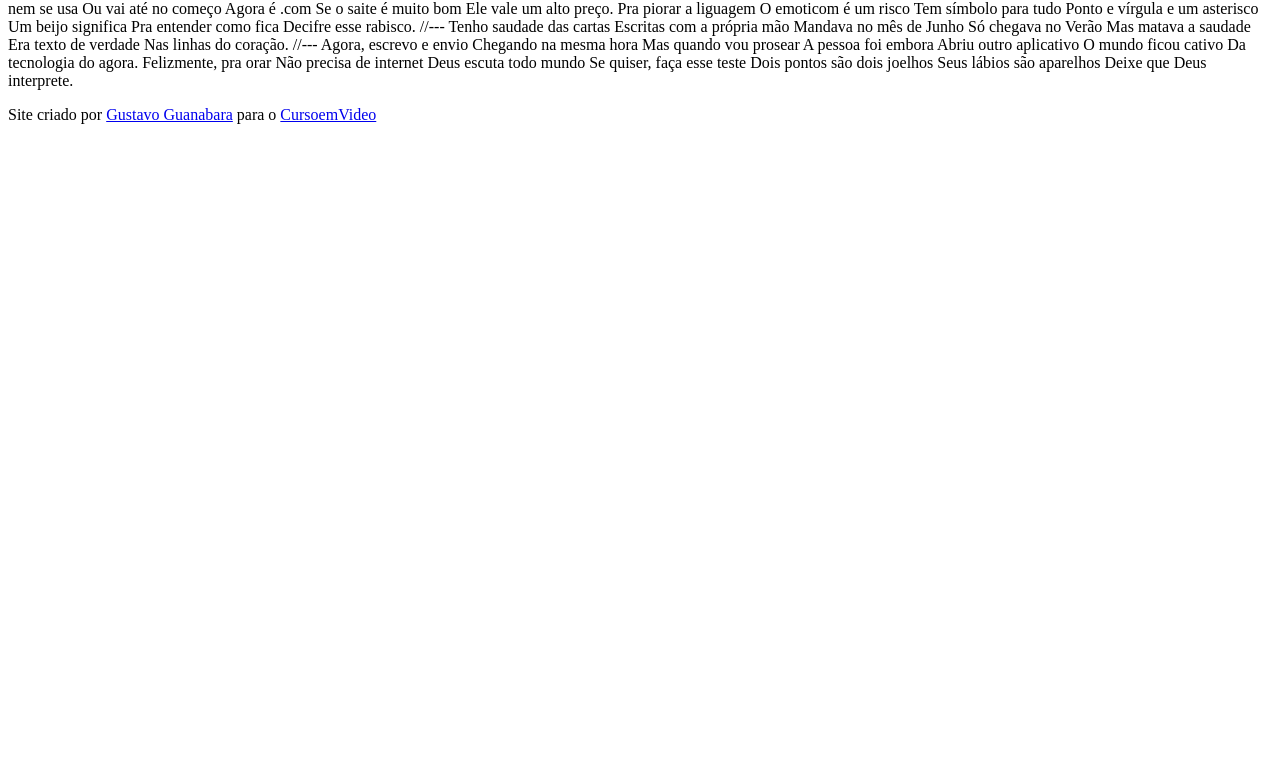
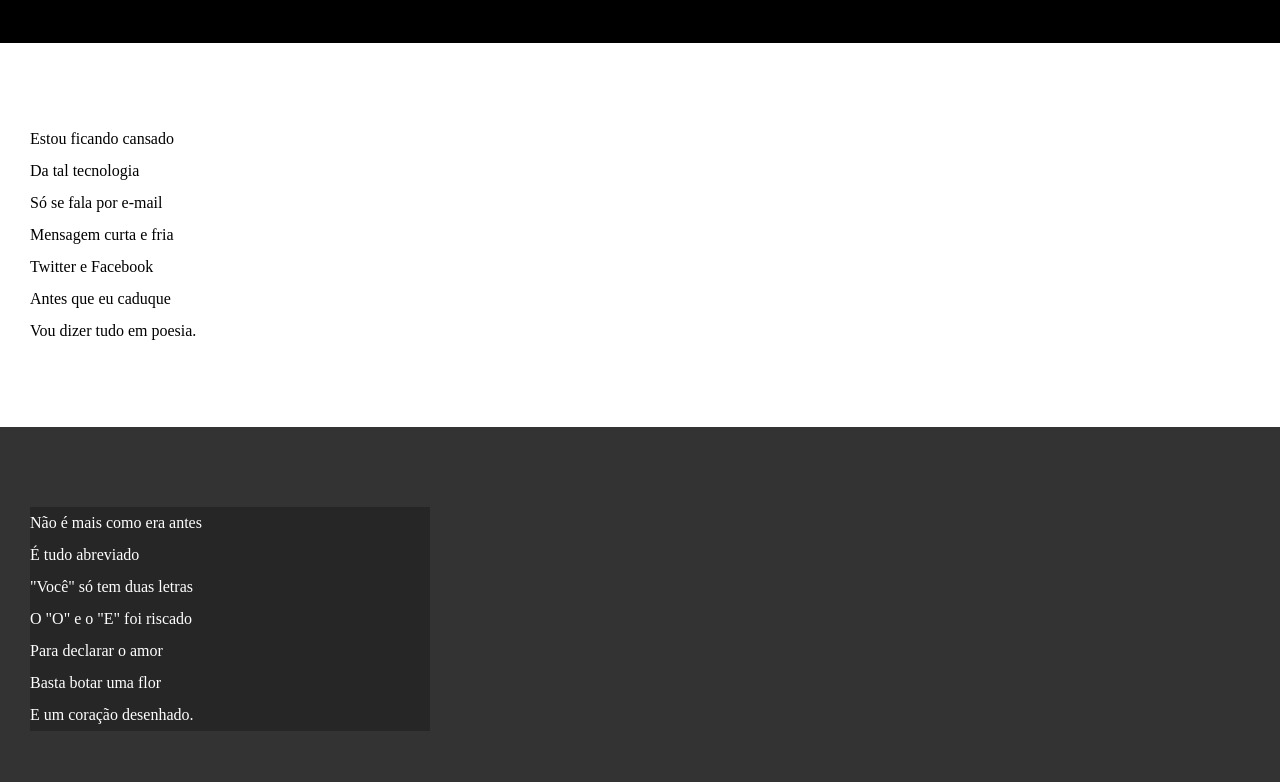
Before and after one commit to LawlietRY/html-css, a plain HTML site: page desafios do curso/desafio 12/desafio12.html in a window 1280 px wide. Shown: the part 112-894 px from the top of the page. Before the commit the page ends 800 px from the top, so only its background shows below. Drawn offline with Linux system fonts and the light colour scheme.

Commit message:
estilos dos texto atualizados

```diff
--- a/desafios do curso/desafio 12/desafio12.html
+++ b/desafios do curso/desafio 12/desafio12.html
@@ -4,77 +4,104 @@
     <meta charset="UTF-8">
     <meta name="viewport" content="width=device-width, initial-scale=1.0">
     <title>Desafio do Cordel</title>
+    <link rel="stylesheet" href="estilo/style.css">
 </head>
 <body>
 
     <header>
-        Cordel Moderno
-        <p>Por <a href="https://www.recantodasletras.com.br/poesias/3186743" target="_blank">Milton Duarte</a></p>
+        <h1>
+            Cordel Moderno
+        </h1>
+
+        <p>
+            Por <a href="https://www.recantodasletras.com.br/poesias/3186743" target="_blank">Milton Duarte</a>
+        </p>
+
     </header>
 
-    Estou ficando cansado
-    Da tal tecnologia
-    Só se fala por e-mail
-    Mensagem curta e fria
-    Twitter e Facebook
-    Antes que eu caduque
-    Vou dizer tudo em poesia.
+    <section class="normal">
+        <p>
+            Estou ficando cansado <br>
+            Da tal tecnologia <br>
+            Só se fala por e-mail <br>
+            Mensagem curta e fria <br>
+            Twitter e Facebook <br>
+            Antes que eu caduque <br>
+            Vou dizer tudo em poesia. <br>
+        </p>
+    </section>
 
-    //---
 
-    Não é mais como era antes
-    É tudo abreviado
-    "Você" só tem duas letras
-    O "O" e o "E" foi riscado
-    Para declarar o amor
-    Basta botar uma flor
-    E um coração desenhado.
+    <section class="imagem">
+        <p>
+            Não é mais como era antes <br>
+            É tudo abreviado <br>
+            "Você" só tem duas letras <br>
+            O "O" e o "E" foi riscado <br>
+            Para declarar o amor <br>
+            Basta botar uma flor <br>
+            E um coração desenhado. <br>
+        </p>
+    </section>
 
-    //---
 
-    Arroba agora não pesa
-    É parte de um endereço
-    Ponto final nem se usa
-    Ou vai até no começo
-    Agora é .com
-    Se o saite é muito bom
-    Ele vale um alto preço.
+    <section class="normal">
+        <p>
+            Arroba agora não pesa <br>
+            É parte de um endereço <br>
+            Ponto final nem se usa <br>
+            Ou vai até no começo <br>
+            Agora é .com <br>
+            Se o saite é muito bom <br>
+            Ele vale um alto preço. <br>
+        </p>
 
-    Pra piorar a liguagem
-    O emoticom é um risco
-    Tem símbolo para tudo
-    Ponto e vírgula e um asterisco
-    Um beijo significa
-    Pra entender como fica
-    Decifre esse rabisco.
+        <p>
+            Pra piorar a liguagem <br>
+            O emoticom é um risco <br>
+            Tem símbolo para tudo <br>
+            Ponto e vírgula e um asterisco <br>
+            Um beijo significa <br>
+            Pra entender como fica <br>
+            Decifre esse rabisco. <br>
+        </p>
+    </section>
 
-    //---
 
-    Tenho saudade das cartas
-    Escritas com a própria mão
-    Mandava no mês de Junho
-    Só chegava no Verão
-    Mas matava a saudade
-    Era texto de verdade
-    Nas linhas do coração.
+    <section class="imagem">
+        <p>
+            Tenho saudade das cartas <br>
+            Escritas com a própria mão <br>
+            Mandava no mês de Junho <br>
+            Só chegava no Verão <br>
+            Mas matava a saudade <br>
+            Era texto de verdade <br>
+            Nas linhas do coração. <br>
+        </p>
+    </section>
 
-    //---
 
-    Agora, escrevo e envio
-    Chegando na mesma hora
-    Mas quando vou prosear
-    A pessoa foi embora
-    Abriu outro aplicativo
-    O mundo ficou cativo
-    Da tecnologia do agora.
+    <section class="normal">
+        <p>
+            Agora, escrevo e envio <br>
+            Chegando na mesma hora <br>
+            Mas quando vou prosear <br>
+            A pessoa foi embora <br>
+            Abriu outro aplicativo <br>
+            O mundo ficou cativo <br>
+            Da tecnologia do agora. <br>
+        </p>
 
-    Felizmente, pra orar
-    Não precisa de internet
-    Deus escuta todo mundo
-    Se quiser, faça esse teste
-    Dois pontos são dois joelhos
-    Seus lábios são aparelhos
-    Deixe que Deus interprete.
+        <p>
+            Felizmente, pra orar <br>
+            Não precisa de internet <br>
+            Deus escuta todo mundo <br>
+            Se quiser, faça esse teste <br>
+            Dois pontos são dois joelhos <br>
+            Seus lábios são aparelhos <br>
+            Deixe que Deus interprete. <br>
+        </p>
+    </section>
 
 
     <footer>
--- /dev/null
+++ b/desafios do curso/desafio 12/estilo/style.css
@@ -0,0 +1,67 @@
+@charset "UTF-8";
+
+* {
+    margin: 0px;
+    padding: 0px;
+}
+
+html, body {
+    background-color: darkgray;
+    min-height: 100vh;
+}
+
+header {
+    background-color: black;
+    color: white;
+    text-align: center;
+}
+
+header>h1 {
+    padding-top: 50px;
+    font-variant: small-caps;
+}
+
+header>p {
+    padding-bottom: 50px;
+
+}
+
+a {
+    color: white;
+    text-decoration: none;
+    font-weight: bolder;
+}
+
+a:hover {
+    text-decoration: underline;
+}
+
+section {
+    padding-top: 10vh;
+    padding-bottom: 10vh;
+    line-height: 2em;
+    padding-left: 30px;
+}
+
+section.normal {
+    background-color: white;
+    color: black;
+}
+
+section.imagem {
+    background-color: rgb(51, 51, 51);
+    color: white;
+
+}
+
+section.imagem>p {
+    background-color: rgba(0, 0, 0, 0.253);
+    width: 400px;
+}
+
+footer {
+    background-color: black;
+    color: white;
+    text-align: center;
+    padding: 10px;
+}
```
